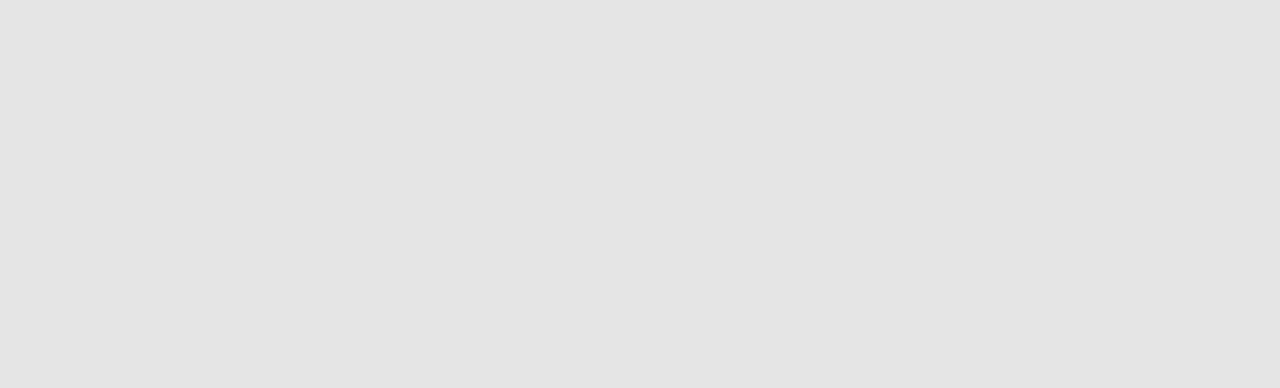
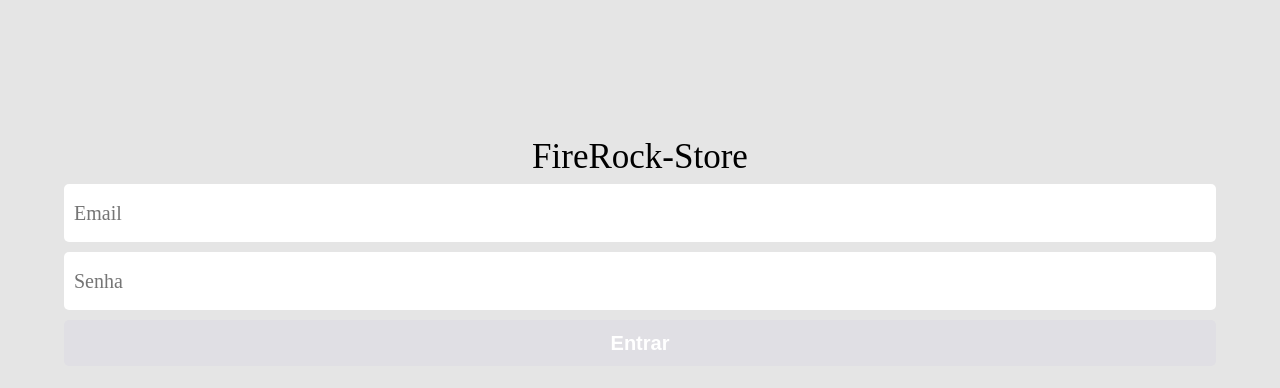
Before and after one commit to Lucas-Melo0/FireRockStore-Frontend, a React (Create React App) app: page /entrada in a window 1280 px wide. Shown: the top 388 px of the page. Built offline with nearby package versions, Linux system fonts and the light colour scheme; a web font is replaced by a local one.

Commit message:
Add signin layout and interactions

```diff
--- /dev/null
+++ b/src/API/axiosBase.js
@@ -0,0 +1,5 @@
+import axios from "axios";
+
+const axiosBase = axios.create({ baseURL: "http://localhost:5000" });
+
+export { axiosBase };
--- a/src/routes/Signin.js
+++ b/src/routes/Signin.js
@@ -1,3 +1,40 @@
-const Signin = () => {};
+import { SignupContainer } from "../Styles/SignupStyles";
+import { FormButton } from "../Components/buttons/FormButton";
+import { CustomForm } from "../Components/form/CustomForm";
+import { FormInput } from "../Components/form/FormInput";
+import { useState } from "react";
+const Signin = () => {
+  const [form, setForm] = useState({});
+
+  const handleSubmit = (e) => {
+    e.preventDefault();
+  };
+  const handleForm = (e) => {
+    setForm({ ...form, [e.target.name]: e.target.value });
+    console.log(form);
+  };
+  return (
+    <SignupContainer onSubmit={handleSubmit}>
+      <h1>FireRock-Store</h1>
+      <CustomForm>
+        <FormInput
+          onChange={handleForm}
+          name="email"
+          required
+          type="email"
+          placeholder="Email"
+        ></FormInput>
+        <FormInput
+          onChange={handleForm}
+          name="password"
+          required
+          type="password"
+          placeholder="Senha"
+        ></FormInput>
+        <FormButton>Entrar</FormButton>
+      </CustomForm>
+    </SignupContainer>
+  );
+};
 
 export { Signin };
--- a/src/routes/Signup.js
+++ b/src/routes/Signup.js
@@ -47,7 +47,6 @@ const Signup = () => {
           name="confirmation"
           placeholder="Confirme a senha"
         ></FormInput>
-
         <FormButton>Cadastrar</FormButton>
       </CustomForm>
       <Link to={"/entrada"}>
```
Also changed, not shown: src/API/axiosRequests.js (added, +7 -0 lines).
